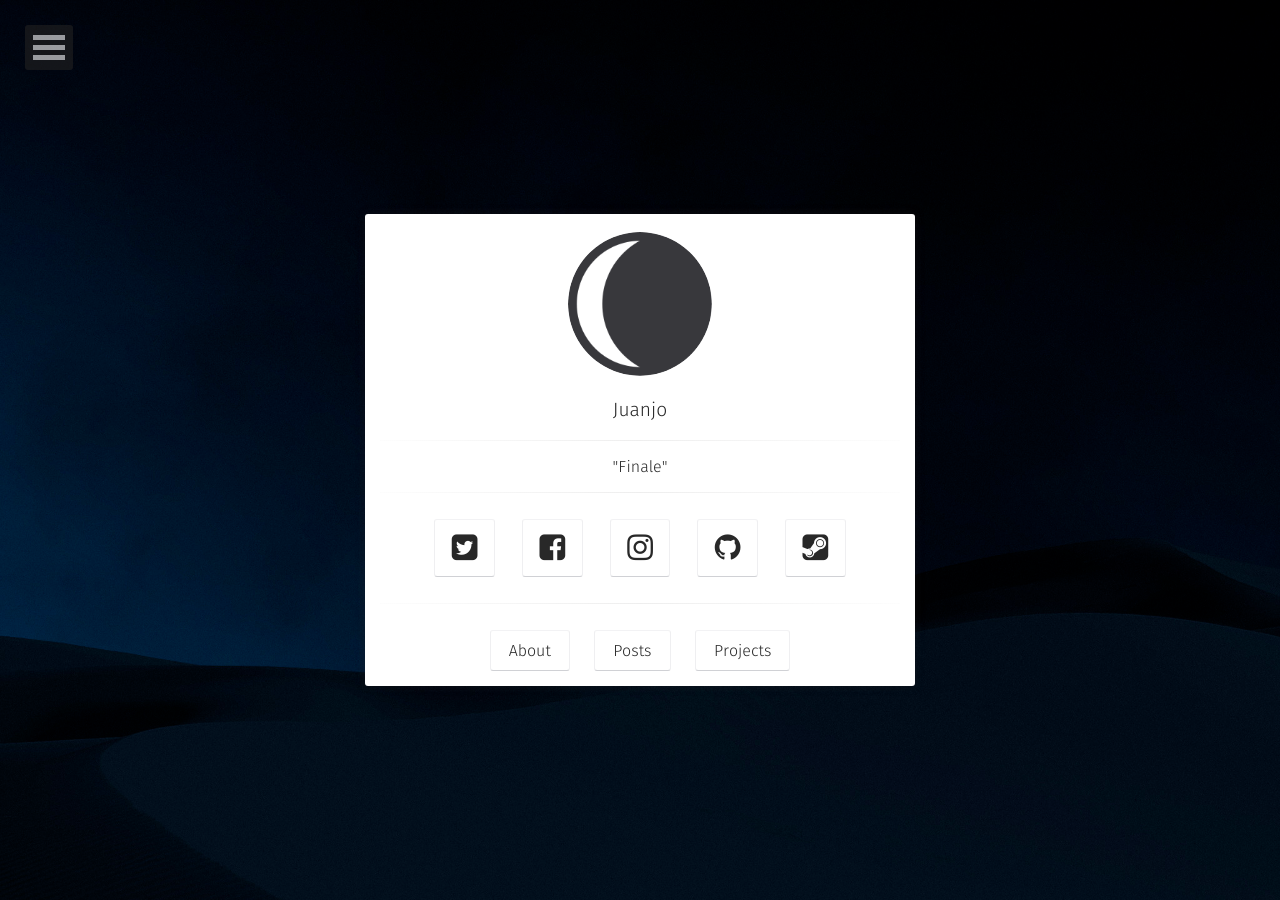
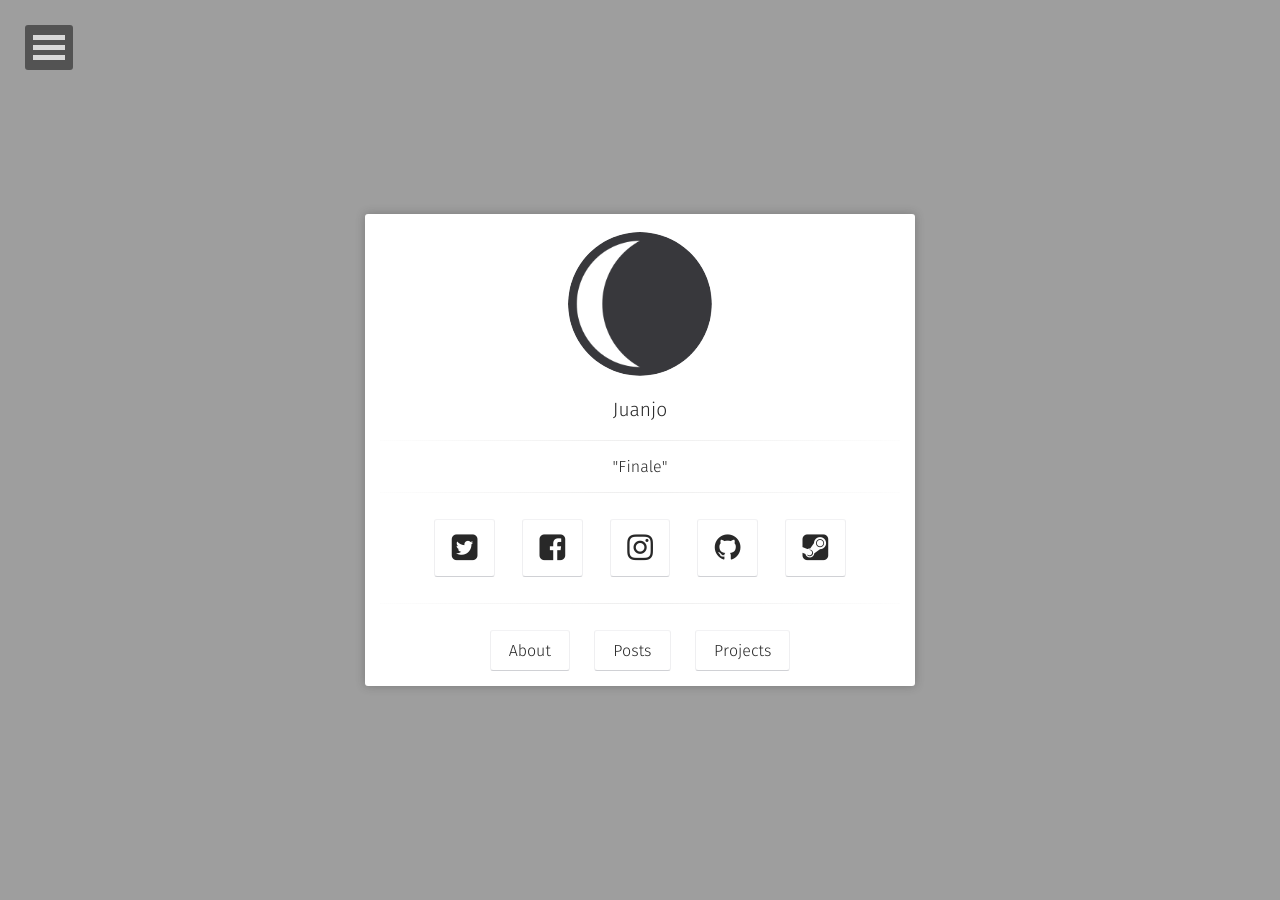
Before and after one commit to string-null/string-null.github.io, a Jekyll site: the page built from index.html, in a window 1280 px wide. Built offline with Jekyll 4.4.1, drawn with Linux system fonts in a browser that asks for light colours; some web fonts are replaced.

Commit message:
Update _config.yml

```diff
--- a/_config.yml
+++ b/_config.yml
@@ -5,7 +5,7 @@ description:        "Moon is a minimal, one column jekyll theme for your blog."
 reading_time:       true
 words_per_minute:   200
 logo:               'assets/img/logo.png'
-background:         'assets/img/placeholder-big.jpg'
+background:         'assets/img/7359359.png'
 tiled_bg:           false   # Set this true if you want to tile your background image, otherwise it will be covered
 locale:             en_US
 url:                https://juanjo.is-a.dev/
```
